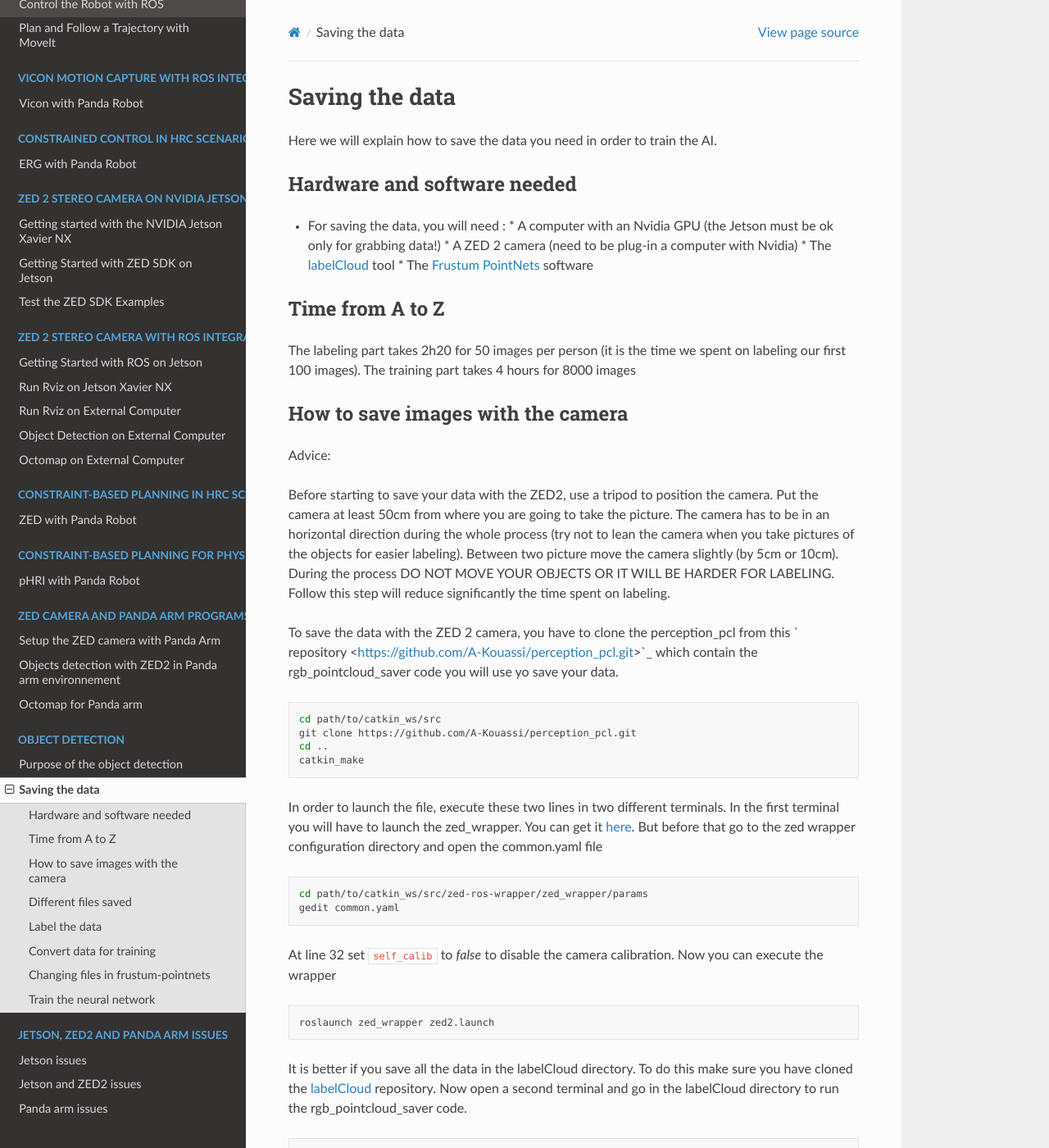
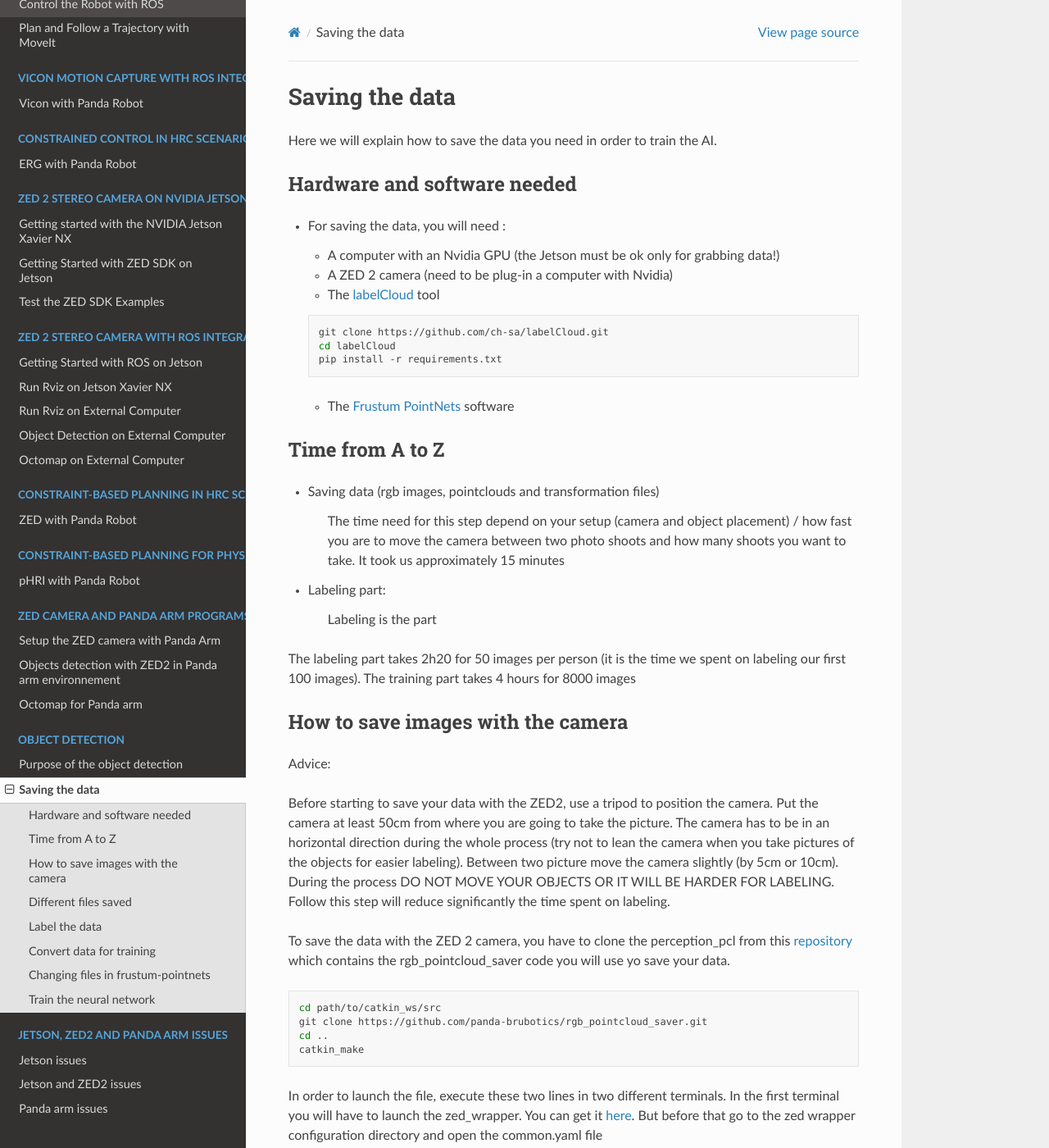
Before and after one commit to kmerckae/panda_safe_hrc_tutorial, a Sphinx documentation site: the page built from source/AI/data.rst, in a window 1280 px wide and 1400 px high. Shown: the whole window at 82% size. Built offline with Sphinx 7.4.7 and the Read the Docs theme 2.0.0, drawn with Linux system fonts in a browser that asks for light colours; some of the changed text lies outside the part shown.

Commit message:
AI modification

```diff
--- a/source/AI/data.rst
+++ b/source/AI/data.rst
@@ -14,14 +14,31 @@ Hardware and software needed
 .. _label:
 
 *   For saving the data, you will need :
+
     *  A computer with an Nvidia GPU (the Jetson must be ok only for grabbing data!)
     *  A ZED 2 camera (need to be plug-in a computer with Nvidia)
     *  The  `labelCloud <https://github.com/ch-sa/labelCloud.git>`_ tool
+
+    .. code-block:: bash
+
+        git clone https://github.com/ch-sa/labelCloud.git
+        cd labelCloud
+        pip install -r requirements.txt
+
     *  The  `Frustum PointNets <https://github.com/ch-sa/labelCloud.git>`_ software
 
 
 Time from A to Z
 ----------------
+
+* Saving data (rgb images, pointclouds and transformation files)
+
+    The time need for this step depend on your setup (camera and object placement) / how fast you are to move the camera between two photo shoots and how many shoots you want to take.
+    It took  us approximately 15 minutes
+
+* Labeling part:
+
+    Labeling is the part
 
 The labeling part takes 2h20 for 50 images per person (it is the time we spent on labeling our first 100 images).
 The training part takes 4 hours for 8000 images
@@ -38,12 +55,12 @@ Between two picture move the camera slightly (by 5cm or 10cm).
 During the process DO NOT MOVE YOUR OBJECTS OR IT WILL BE HARDER FOR LABELING.
 Follow this step will reduce significantly the time spent on labeling.
 
-To save the data with the ZED 2 camera, you have to clone the perception_pcl from this ` repository <https://github.com/A-Kouassi/perception_pcl.git>`_ which contain the rgb_pointcloud_saver code you will use yo save your data.
+To save the data with the ZED 2 camera, you have to clone the perception_pcl from this `repository <https://github.com/panda-brubotics/rgb_pointcloud_saver.git>`_ which contains the rgb_pointcloud_saver code you will use yo save your data.
 
 .. code-block:: bash
 
     cd path/to/catkin_ws/src
-    git clone https://github.com/A-Kouassi/perception_pcl.git
+    git clone https://github.com/panda-brubotics/rgb_pointcloud_saver.git
     cd ..
     catkin_make
 
@@ -74,7 +91,6 @@ Every time you press enter, the program will take a new picture and display how
 
 .. image:: ./images/rgb_pointcloud_0.png
     :width: 600
-
 
 Do not forget to move the camera between two pictures, but when taking a picture do not move the camera or the picture will be blurry.
 
--- a/source/AI/purpose.rst
+++ b/source/AI/purpose.rst
@@ -15,7 +15,8 @@ The need of an 3D object detection
 One task for the robot arm is to grab objects and to move them from a location to an other one. So we can specify in the code the position of the objects in order to grab them, but we want to get the position automatically with a camera. So we need object detection.
 Stereolabs has already implemented a 3D object detection with its ZED camera, but the objects detected are limited and the code is close so we can't customize it. We need to detect some cubes, so we need our own object detection.
 
-(image of the cubes)
+.. image:: ./images/cubes.jpg
+    :width: 600
 
 
 AI model
@@ -24,7 +25,8 @@ AI model
 In order to detect object, we need to find a pre-existing model which allows us to do 3D object detection.
 We choose the frustrum-pointnets model, which first perform 2D object detection, and then 3D object detection using the 2D object detection.
 
-(image of how it works)
+.. image:: ./images/fst.jpg
+    :width: 600
 
 We tried the code with the KITTI database and it worked well, so we decided to create our own data with the same convention as the KITTI database, and then train the model.
 We need the RGB image, the pointcloud and the label file to train the model.
```
Also changed, not shown: other parts of source/AI/data.rst (+2 -2 lines), 3 other files.
